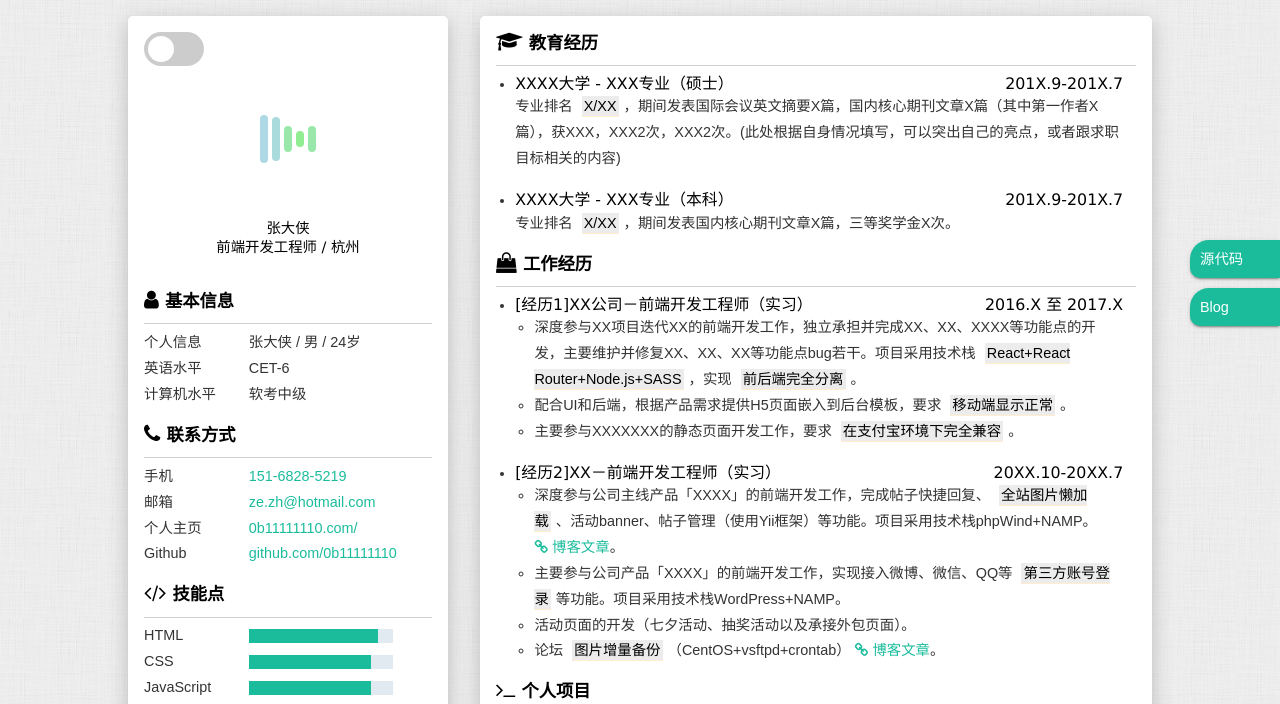
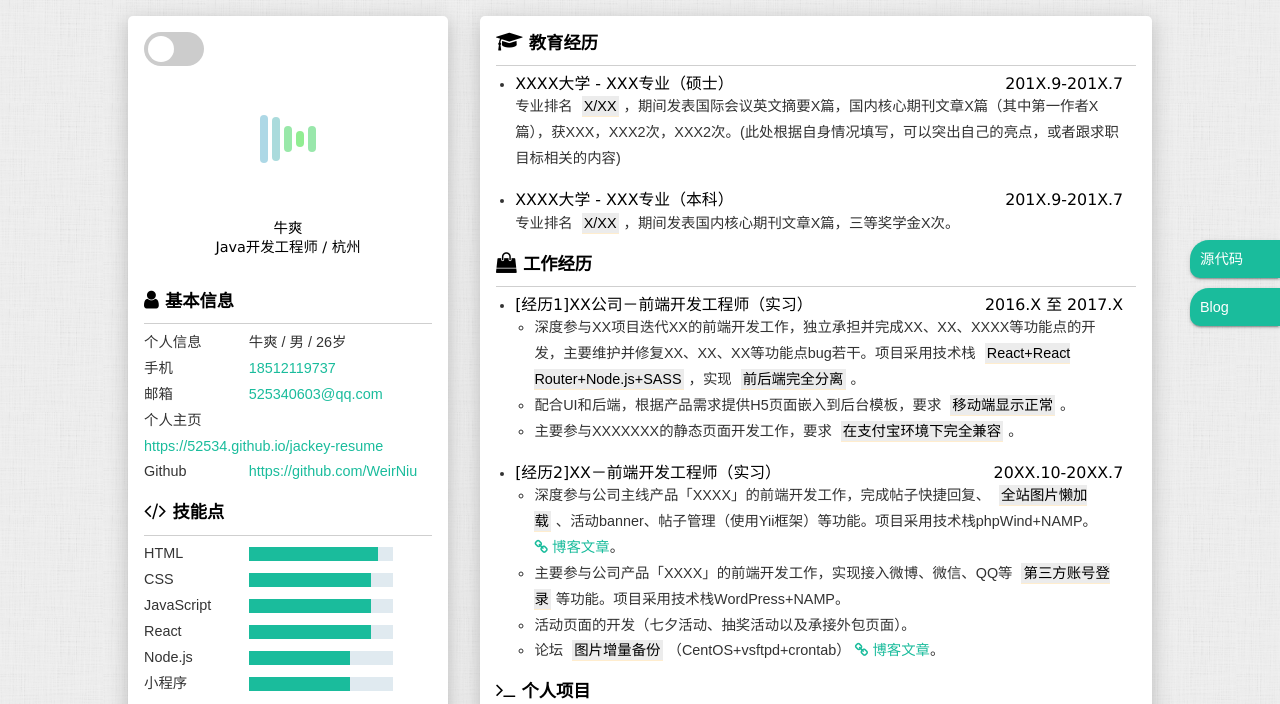
Before and after one commit to WeirNiu/jackey, a plain HTML site: page index.html in a window 1280 px wide. Shown: the top 704 px of the page. Drawn offline with Linux system fonts and the light colour scheme.

Commit message:
第三次提交

```diff
--- a/index.html
+++ b/index.html
@@ -75,8 +75,8 @@
                     <img class="avatar" src="assets/images/avatar.jpg" onload="loading()">
                 </section>
 
-                <h1 class="name">张大侠</h1>
-                <h4 class="info-job">前端开发工程师 / 杭州</h4>
+                <h1 class="name">牛爽</h1>
+                <h4 class="info-job">Java开发工程师 / 杭州</h4>
 
             </section>
 
@@ -88,40 +88,23 @@
                 <ul>
                     <li>
                         <label>个人信息</label>
-                        <span>张大侠 / 男 / 24岁</span>
+                        <span>牛爽 / 男 / 26岁</span>
                     </li>
-                    <li>
-                        <label>英语水平</label>
-                        <span>CET-6</span>
-                    </li>
-                    <li>
-                        <label>计算机水平</label>
-                        <span>软考中级</span>
-                    </li>
-                </ul>
-            </section>
-
-            <!-- 联系方式 -->
-            <section class="contact info-unit">
-                <h2>
-                    <i class="fa fa-phone" aria-hidden="true"></i>联系方式</h2>
-                <hr/>
-                <ul>
-                    <li>
+                     <li>
                         <label>手机</label>
-                        <a href="tel:15168285219" target="_blank">151-6828-5219</a>
+                        <a href="tel:15168285219" target="_blank">18512119737</a>
                     </li>
                     <li>
                         <label>邮箱</label>
-                        <a href="mailto:ze.zh@hotmail.com" target="_blank">ze.zh@hotmail.com</a>
+                        <a href="mailto:ze.zh@hotmail.com" target="_blank">525340603@qq.com</a>
                     </li>
                     <li>
                         <label>个人主页</label>
-                        <a href="http://0b11111110.com/" target="_blank">0b11111110.com/</a>
+                        <a href="http://0b11111110.com/" target="_blank">https://52534.github.io/jackey-resume</a>
                     </li>
                     <li>
                         <label>Github</label>
-                        <a href="https://github.com/0b11111110" target="_blank">github.com/0b11111110</a>
+                        <a href="https://github.com/0b11111110" target="_blank">https://github.com/WeirNiu</a>
                     </li>
                 </ul>
             </section>
```
